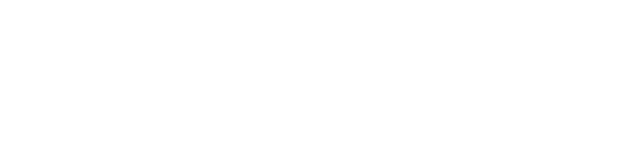
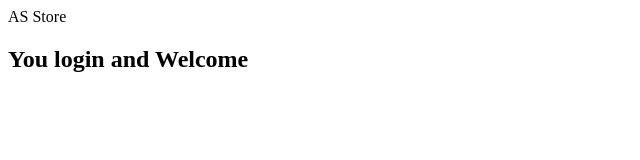
Before and after one commit to S-SharpCoder/astore.github.io, a plain HTML site: page store.html in a window 1280 px wide. Shown: the whole page, without its empty margins (0-640 px from the left). Drawn offline with Linux system fonts and the light colour scheme.

Commit message:
Update store.html

```diff
--- a/store.html
+++ b/store.html
@@ -1,8 +1,10 @@
 <!DOCTYPE html>
-<html><head>
-
-</head>
+<html>
+  <head>
+    <meta charset="utf-8">
+    <tilte>AS Store</tilte>
+  </head>
   <body>
-
+   <h2>You login and Welcome </h2>
   </body>
 </html>
```
